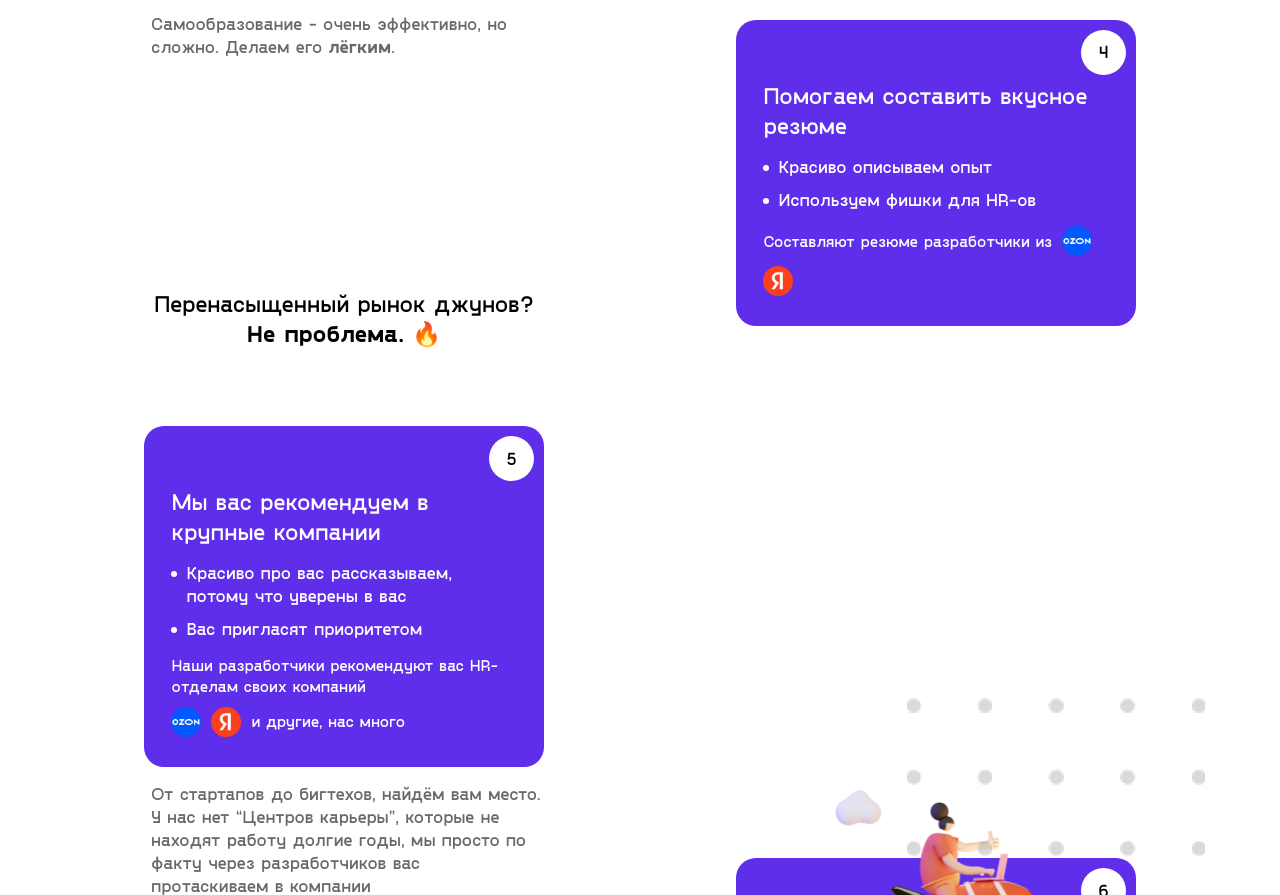
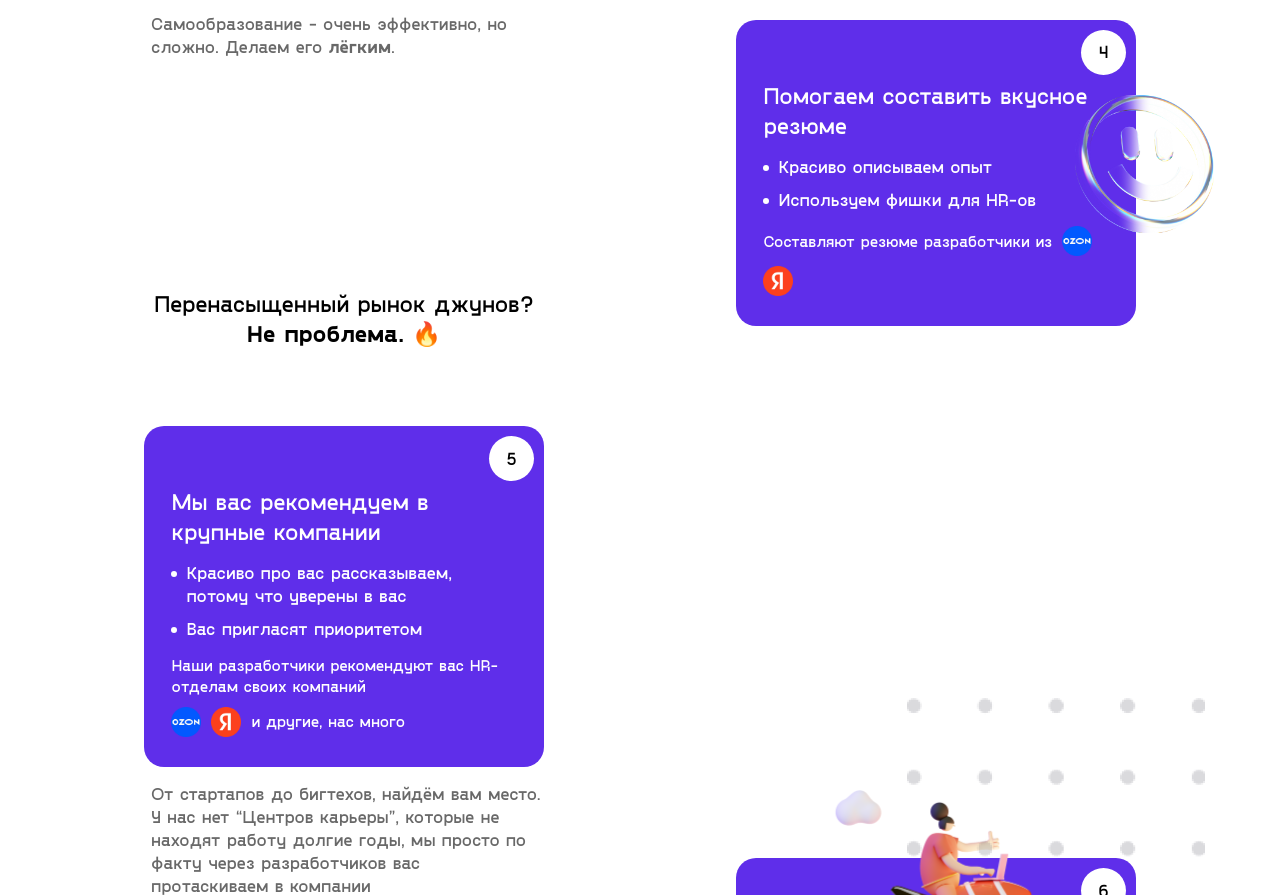
Before and after one commit to FreightDH/7-months-club, a website built with webpack: page src/index.html in a window 1280 px wide. Shown: the part 5118-6013 px from the top of the page. Built offline with nearby package versions, Linux system fonts and the light colour scheme; files whose address does not match are found by name.

Commit message:
feat: add smile img to plan section

```diff
--- a/src/index.html
+++ b/src/index.html
@@ -251,6 +251,7 @@
                       <img src="@img/plan/ozon.png" alt="ozon-logo" />
                       <img src="@img/plan/yandex.png" alt="yandex-logo" />
                     </div>
+                    <div class="stage__smile"><img src="@img/plan/smile.png" alt="smile" /></div>
                   </div>
                   <div class="stage__arrow arrow--right">
                     <img src="@img/plan/arrow.svg" alt="arrow-icon" />
--- a/src/scss/sections/plan.scss
+++ b/src/scss/sections/plan.scss
@@ -213,6 +213,36 @@
     }
   }
 
+  &__smile {
+    position: absolute;
+    width: 150px;
+    height: 150px;
+    top: 75px;
+    right: -85px;
+
+    @include adaptiveValue('width', 150, 85);
+    @include adaptiveValue('height', 150, 85);
+    @include adaptiveValue('right', -85, -45);
+
+    img {
+      width: 100%;
+      height: 100%;
+      object-fit: cover;
+    }
+  }
+
+  &__question {
+    margin: 0px 0px 70px 0px;
+    @include adaptiveValue('margin-bottom', 70, 25);
+    font-size: 24px;
+    @include adaptiveValue('font-size', 24, 20);
+    text-align: center;
+
+    span {
+      font-weight: 700;
+    }
+  }
+
   &__dots {
     position: absolute;
     width: 300px;
@@ -239,18 +269,6 @@
       width: 100%;
       height: 100%;
       object-fit: cover;
-    }
-  }
-
-  &__question {
-    margin: 0px 0px 70px 0px;
-    @include adaptiveValue('margin-bottom', 70, 25);
-    font-size: 24px;
-    @include adaptiveValue('font-size', 24, 20);
-    text-align: center;
-
-    span {
-      font-weight: 700;
     }
   }
 
```
Also changed, not shown: src/img/plan/smile.png (added).
